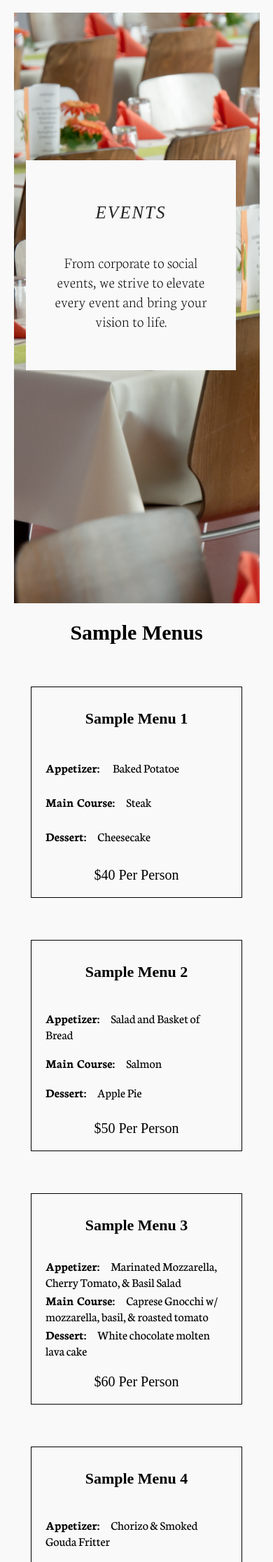
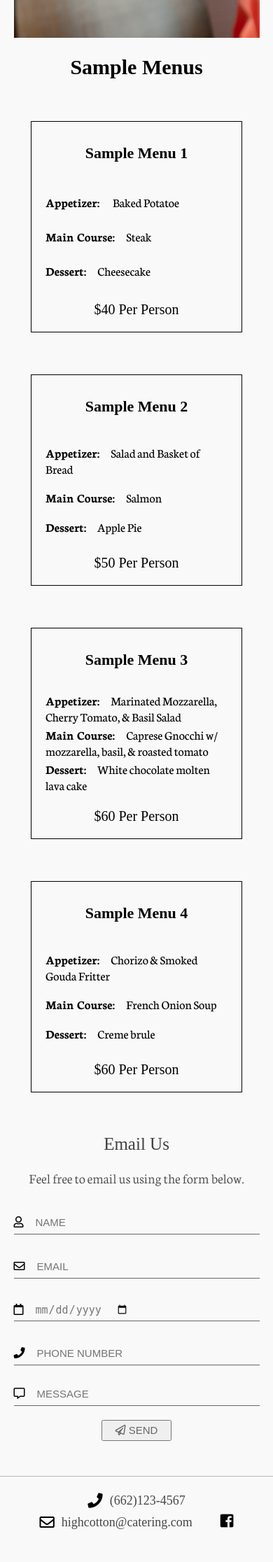
Before and after one commit to spencerbackman/highCottonCatering, a PHP site: page /index.html in a window 390 px wide; the page is wider, and only the part inside the window is pictured. Shown: the part 2753-4985 px from the top of that part at 70% size. After the commit the page ends 4938 px from the top of that part, so only its background shows below. Run offline with PHP 8.4, Linux system fonts and the light colour scheme.

Commit message:
make responsive

```diff
--- a/styles.css
+++ b/styles.css
@@ -5,7 +5,14 @@ body {
     padding: 0;
     background: #F9F9F9;
     overflow-x: hidden;
+}
 
+.body-wrapper {
+    width: 100vw;
+    margin: 0;
+    padding: 0;
+    background: #F9F9F9;
+    overflow-x: hidden;
 }
 
 .nav li a {
@@ -351,3 +358,85 @@ input:focus {
 .fa-facebook-square {
     color: #000;
 }
+
+@media only screen and (max-width: 600px) {
+    .homeMain {
+        height: 300px;
+        padding-top: 50px;
+        background-attachment: scroll;
+        background-size: auto 100vw;
+    }
+
+    .video {
+        width: 100vw;
+        height: auto;
+        min-height: auto;
+        min-width: auto;
+    }
+    .weddingWrapper {
+        background-position: center center;
+    }
+    .weddingContent {
+        top: 0px;
+        right: 0;
+        left: 0;
+        margin-left: auto;
+        margin-right: auto;
+    }
+    .eventBox {
+        top: 0px;
+        right: 0;
+        left: 0;
+        margin-left: auto;
+        margin-right: auto;
+    }
+}
+
+
+@media only screen and (max-width: 500px) {
+    .headerTop {
+        width: 90vw;
+        margin-left: auto;
+        margin-right: auto;
+    }
+    .row {
+        flex-flow: column;
+    }
+    .column {
+        width: 90%;
+    }
+    .footerWrapper {
+        height: 100px;
+        margin: 0;
+        padding: 0;
+    }
+    .footer {
+        height: 100px;
+        margin: 0;
+        padding: 0;
+    }
+    .icon {
+        margin-top: 0;
+        margin-bottom: 0;
+        padding-top: 0;
+        padding-bottom: 0;
+    }
+    .fa-facebook-square {
+        margin-bottom: 10px;
+        margin-top: 5px;
+    }
+    .fa-phone {
+        margin-bottom: 0;
+        padding-bottom: 0;
+    }
+    .fa-envelope {
+        padding-top: 0;
+        margin-top: 0;
+    }
+    .footerText {
+        margin-top: 5px;
+        margin-bottom: 5px;
+        padding-top: 0;
+        padding-bottom: 0;
+    }
+}
```
